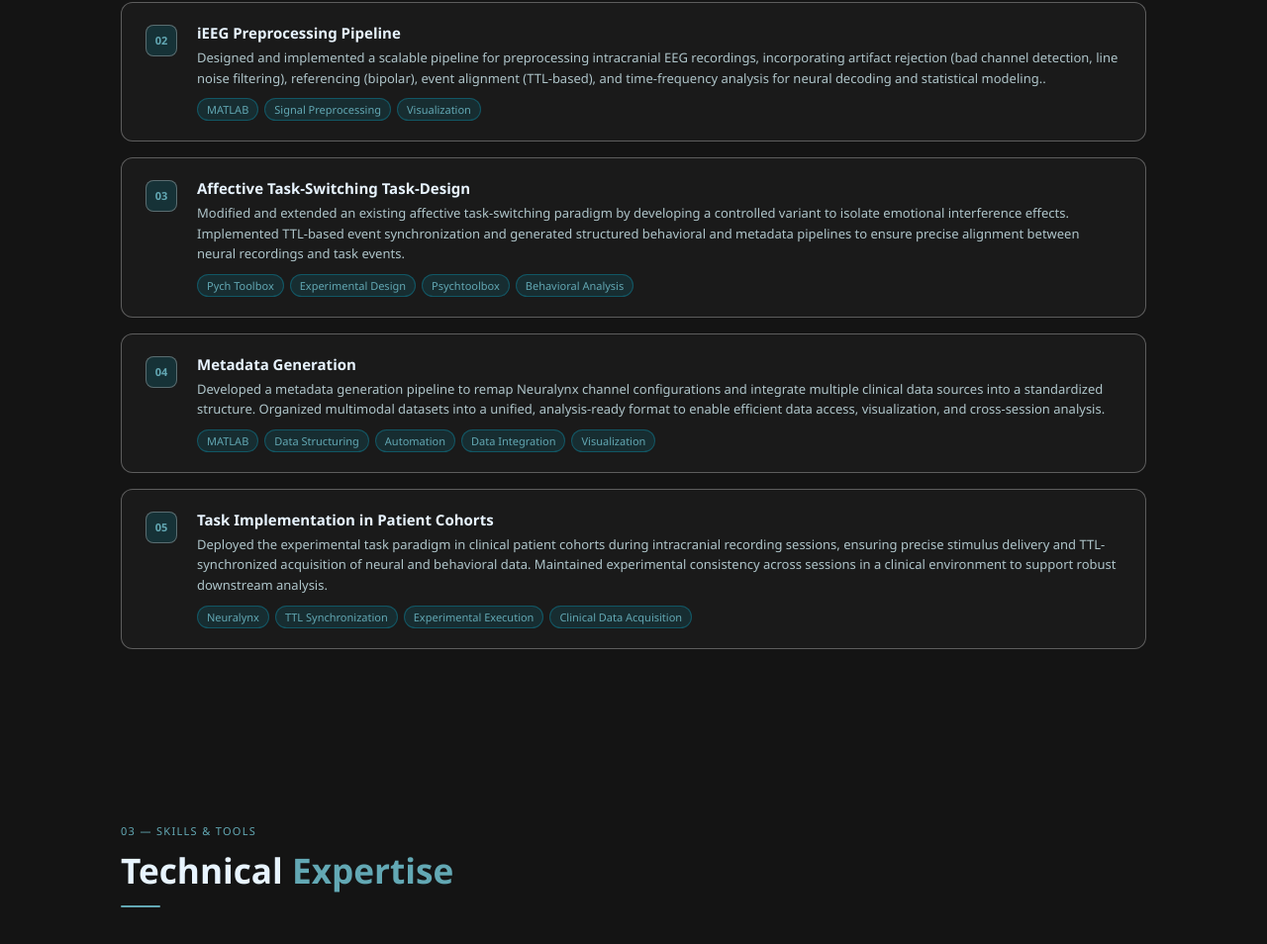
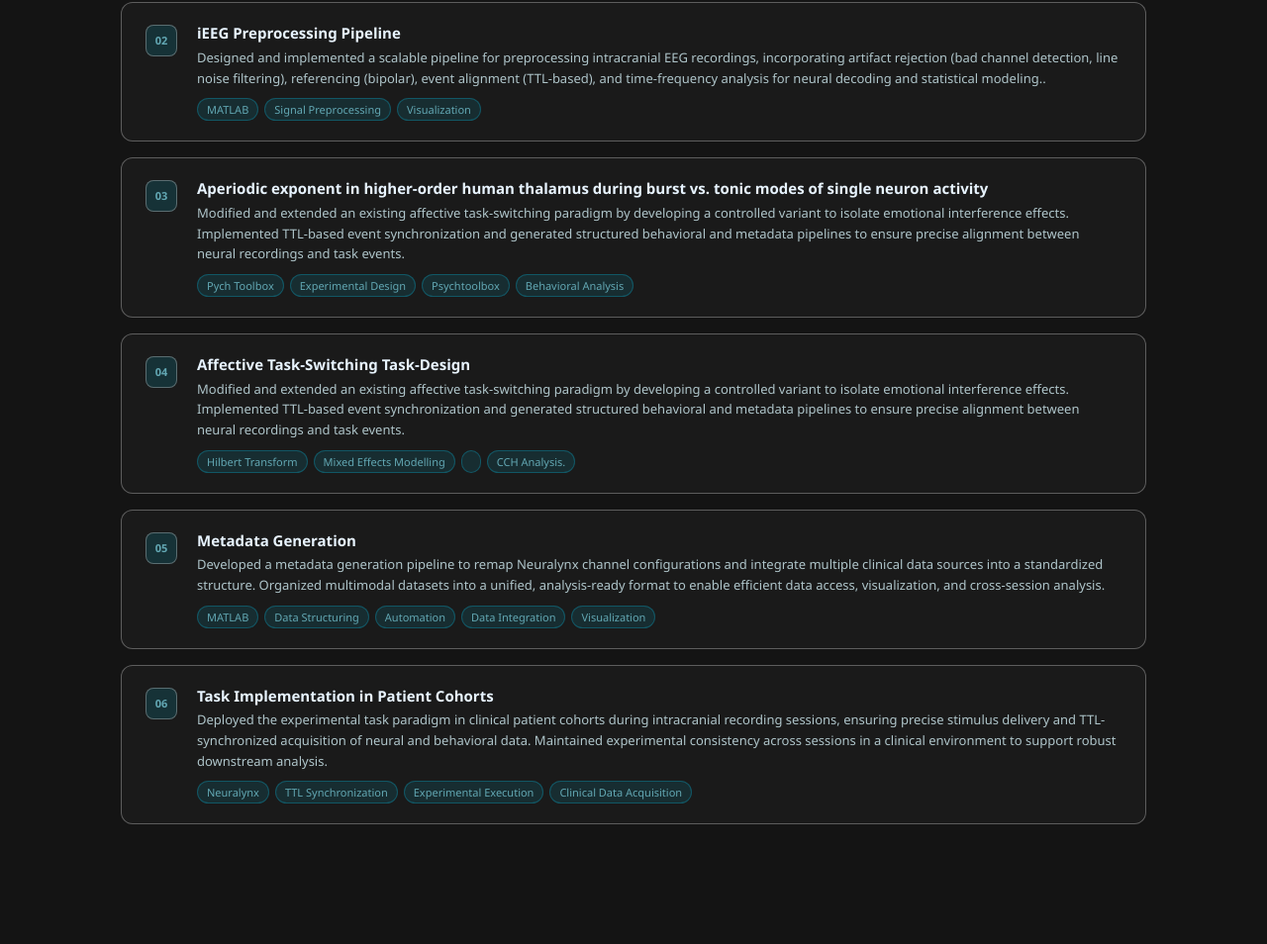
Before and after one commit to lekha-varisa/Lekha-neuroscience-portfolio, a plain HTML site: page index.html in a window 1280 px wide. Shown: the part 2089-3043 px from the top of the page at 99% size. Drawn offline with Linux system fonts and the light colour scheme.

Commit message:
final commit

```diff
--- a/index.html
+++ b/index.html
@@ -354,7 +354,7 @@
       <div class="proj-item">
         <div class="proj-num">03</div>
         <div class="proj-body">
-          <h3>Affective Task-Switching Task-Design</h3>
+          <h3>Aperiodic exponent in higher-order human thalamus during burst vs. tonic modes of single neuron activity</h3>
           <p>Modified and extended an existing affective task-switching paradigm by developing a controlled variant to isolate emotional interference effects. Implemented TTL-based event synchronization and generated structured behavioral and metadata pipelines to ensure precise alignment between neural recordings and task events.</p>
           <div class="proj-techs">
             <span class="tech-tag">Pych Toolbox</span><span class="tech-tag">Experimental Design</span>
@@ -362,9 +362,20 @@
           </div>
         </div>
       </div>
+      <div class="proj-item">
+        <div class="proj-num">04</div>
+        <div class="proj-body">
+          <h3>Affective Task-Switching Task-Design</h3>
+          <p>Modified and extended an existing affective task-switching paradigm by developing a controlled variant to isolate emotional interference effects. Implemented TTL-based event synchronization and generated structured behavioral and metadata pipelines to ensure precise alignment between neural recordings and task events.</p>
+          <div class="proj-techs">
+            <span class="tech-tag">Hilbert Transform</span><span class="tech-tag">Mixed Effects Modelling</span>
+            <span class="tech-tag"><Co-bursting></Co-bursting></span> <span class="tech-tag">CCH Analysis.</span>
+          </div>
+        </div>
+      </div>
 
       <div class="proj-item">
-        <div class="proj-num">04</div>
+        <div class="proj-num">05</div>
         <div class="proj-body">
           <h3>Metadata Generation</h3>
           <p>Developed a metadata generation pipeline to remap Neuralynx channel configurations and integrate multiple clinical data sources into a standardized structure. Organized multimodal datasets into a unified, analysis-ready format to enable efficient data access, visualization, and cross-session analysis.</p>
@@ -376,7 +387,7 @@
       </div>
 
       <div class="proj-item">
-        <div class="proj-num">05</div>
+        <div class="proj-num">06</div>
         <div class="proj-body">
           <h3>Task Implementation in Patient Cohorts</h3>
           <p>Deployed the experimental task paradigm in clinical patient cohorts during intracranial recording sessions, ensuring precise stimulus delivery and TTL-synchronized acquisition of neural and behavioral data. Maintained experimental consistency across sessions in a clinical environment to support robust downstream analysis.</p>
```
